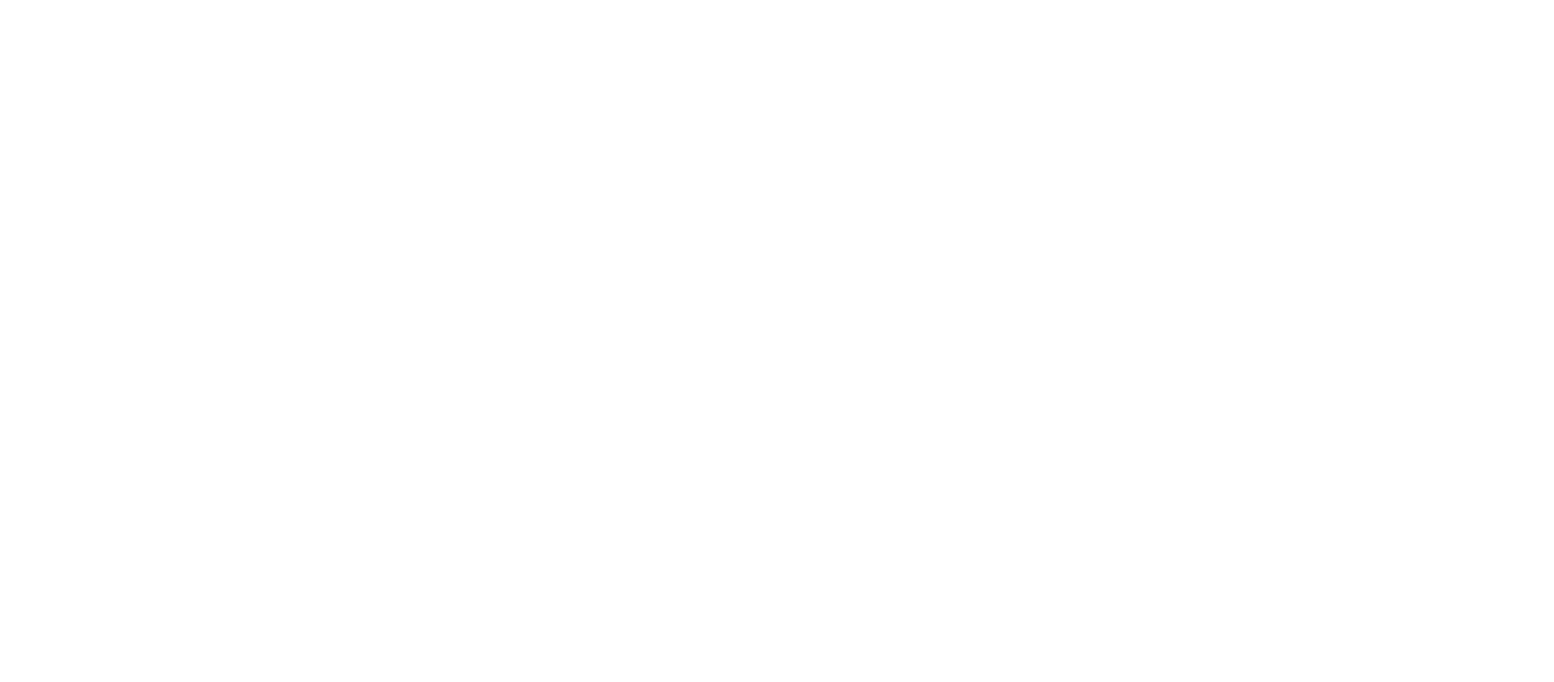
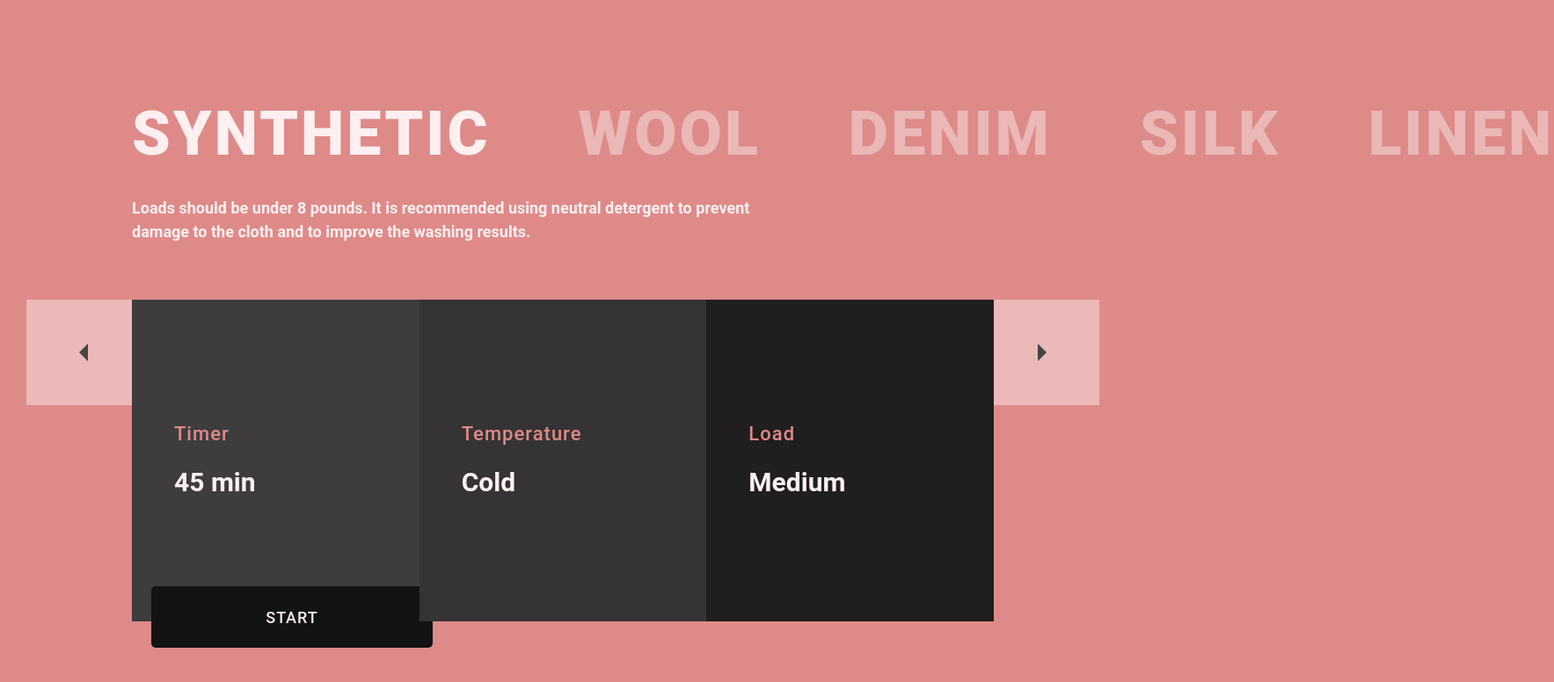
Before and after one commit to davrsirius/washing-machine-project, a plain HTML site: page index.html in a window 1280 px wide. Shown: the whole page at 88% size, 1767 px wide, since content can reach past the window. Drawn offline with Linux system fonts and the light colour scheme.

Commit message:
tried to solve )))

```diff
--- a/css/styles.css
+++ b/css/styles.css
@@ -1,3 +1,14 @@
+:root {
+  --body-color: #DE8A89;
+  --font-color: #FFEFF0;
+  --pale-font: #EAB8B6;
+  --slider-color: #EBB9B7;
+  --timer-bg: #3E3C3D;
+  --temperature-bg: #353333;
+  --load-bg: #201E1E;
+  --button-bg: #131313;
+}
+
 html {
   box-sizing: border-box;
   height: 100%;
@@ -16,11 +27,12 @@ body {
   height: 100%;
   margin: 0;
   padding: 0;
-  font-family: Arial, sans-serif;
+  font-family: Roboto, Arial, sans-serif;
   font-size: 16px;
   line-height: 1.5;
-  background-color: #fff;
+  background-color: var(--body-color);
   color: #222;
+
 }
 
 img {
@@ -44,16 +56,215 @@ img {
 /* MAIN CONTENT */
 .main-content {
   flex-grow: 1;
+  padding: 100px;
 }
 
 
+
+
+.mode-list {
+  list-style: none;
+  margin: 0;
+  padding: 0;
+  display: flex;
+}
+
+.mode-name+.mode-name {
+  margin-left: 100px;
+}
+
+.mode-name {
+  text-transform: uppercase;
+  font-size: 70px;
+  font-weight: 900;
+  letter-spacing: 3px;
+  color: var(--pale-font);
+}
+
+.mode-name-active {
+  color: var(--font-color);
+}
+
+.washing-warning {
+  color: var(--font-color);
+  font-size: 18px;
+  font-weight: 600;
+  margin-bottom: 4rem;
+}
+
+
+/* MODE SCREEN */
+
+.mode-screen {
+  background-color: #ccc;
+  height: 366px;
+  display: flex;
+}
+
+.mode-screen-item {
+  width: 366px;
+  display: flex;
+  flex-direction: column;
+  justify-content: center;
+  padding: 3rem;
+  position: relative;
+  transition: transform 0.3s ease;
+}
+
+/* .mode-screen-item:hover {
+  transform: scale(1.01);
+}
+ */
+
+
+.timer {
+  background-color: var(--timer-bg);
+}
+
+.temperature {
+  background-color: var(--temperature-bg);
+}
+
+.load {
+  background-color: var(--load-bg);
+}
+
+.mode-screen-title {
+  color: var(--body-color);
+  font-size: 22px;
+  font-weight: 500;
+  letter-spacing: 1px;
+  margin-top: 0;
+  margin-bottom: 1rem;
+}
+
+.mode-screen-description {
+  color: var(--font-color);
+  font-size: 30px;
+  font-weight: 600;
+  margin: 0;
+}
+
+
+
+.btn-start {
+  position: absolute;
+  bottom: -30px;
+  left: 22px;
+  width: 320px;
+  height: 70px;
+  border-radius: 5px;
+  background-color: var(--button-bg);
+  color: var(--font-color);
+  display: flex;
+  justify-content: center;
+  align-items: center;
+  text-transform: uppercase;
+  font-weight: 500;
+  font-size: 18px;
+  letter-spacing: 1px;
+  cursor: pointer;
+  transition: bottom 0.3s ease;
+  /* z-index: 10; */
+}
+
+.btn-start:hover {
+  bottom: -20px;
+}
+.btn-start:active {
+  background-color: #1f1f1f;
+}
+
+.left-slider {
+  display: inline-block;
+  width: 120px;
+  height: 120px;
+  background-color: var(--slider-color);
+  position: absolute;
+  top: 0;
+  left: -120px;
+}
+
+.left-slider:hover {
+  opacity: 0.9;
+}
+
+.left-slider::before {
+  content: "";
+  border: 10px solid #444;
+  border-top: 10px solid var(--slider-color);
+  border-bottom: 10px solid var(--slider-color);
+  border-left: 10px solid var(--slider-color);
+  background-color: #555;
+  display: inline-block;
+  position: absolute;
+  top: 50px;
+  left: 50px;
+}
+
+
+.right-slider {
+  position: absolute;
+  top: 0;
+  right: -120px;
+  display: inline-block;
+  width: 120px;
+  height: 120px;
+  background-color: var(--slider-color);
+}
+
+
+.right-slider:hover {
+  opacity: 0.9;
+}
+
+.right-slider::before {
+  content: "";
+  border: 10px solid var(--slider-color);
+  border-top: 10px solid var(--slider-color);
+  border-bottom: 10px solid var(--slider-color);
+  border-left: 10px solid #444;
+  background-color: #555;
+  display: inline-block;
+  position: absolute;
+  top: 50px;
+  left: 50px;
+}
+
+
+
+
+
+
+
+
+
+
+
+
+
+
+
+
+
+
+
+
+
+
+
+
+
+
+
+
+
+
+
 /* RETINA BACKGROUNDS */
-@media
-only screen and (-webkit-min-device-pixel-ratio: 2),
-only screen and (   min--moz-device-pixel-ratio: 2),
-only screen and (     -o-min-device-pixel-ratio: 2/1),
-only screen and (        min-device-pixel-ratio: 2),
-only screen and (                min-resolution: 192dpi),
-only screen and (                min-resolution: 2dppx) {
-
-}
+@media only screen and (-webkit-min-device-pixel-ratio: 2),
+only screen and (min--moz-device-pixel-ratio: 2),
+only screen and (-o-min-device-pixel-ratio: 2/1),
+only screen and (min-device-pixel-ratio: 2),
+only screen and (min-resolution: 192dpi),
+only screen and (min-resolution: 2dppx) {}
--- a/index.html
+++ b/index.html
@@ -1,5 +1,6 @@
 <!DOCTYPE html>
 <html lang="en">
+
 <head>
   <meta charset="UTF-8">
   <meta http-equiv="X-UA-Compatible" content="IE=edge">
@@ -11,9 +12,45 @@
   <link rel="stylesheet" href="css/styles.css">
 
 </head>
+
 <body>
+  <main class="main-content">
+    <div class="container">
+      <ul class="mode-list">
+        <li class="mode-name mode-name-active">Synthetic</li>
+        <li class="mode-name">Wool</li>
+        <li class="mode-name">Denim</li>
+        <li class="mode-name">Silk</li>
+        <li class="mode-name">Linen</li>
+      </ul>
+      <p class="washing-warning">Loads should be under 8 pounds. It is recommended using neutral detergent to prevent
+        <br> damage to the cloth and to improve the washing results.</p>
+
+      <!-- Mode Screen -->
+      <div class="mode-screen">
+        <div class="timer mode-screen-item">
+          <h3 class="mode-screen-title">Timer</h3>
+          <p class="mode-screen-description">45 min</p>
+          <div class="left-slider"></div>
+          <div class="btn-start">Start</div>
+        </div>
+        <div class="temperature mode-screen-item">
+          <h3 class="mode-screen-title">Temperature</h3>
+          <p class="mode-screen-description">Cold</p>
+        </div>
+        <div class="load mode-screen-item">
+          <h3 class="mode-screen-title ">Load</h3>
+          <p class="mode-screen-description">Medium</p>
+          <div class="right-slider"></div>
+        </div>
+      </div>
+
+
+    </div>
+  </main>
 
 
   <script src="js/main.js"></script>
 </body>
+
 </html>
```
